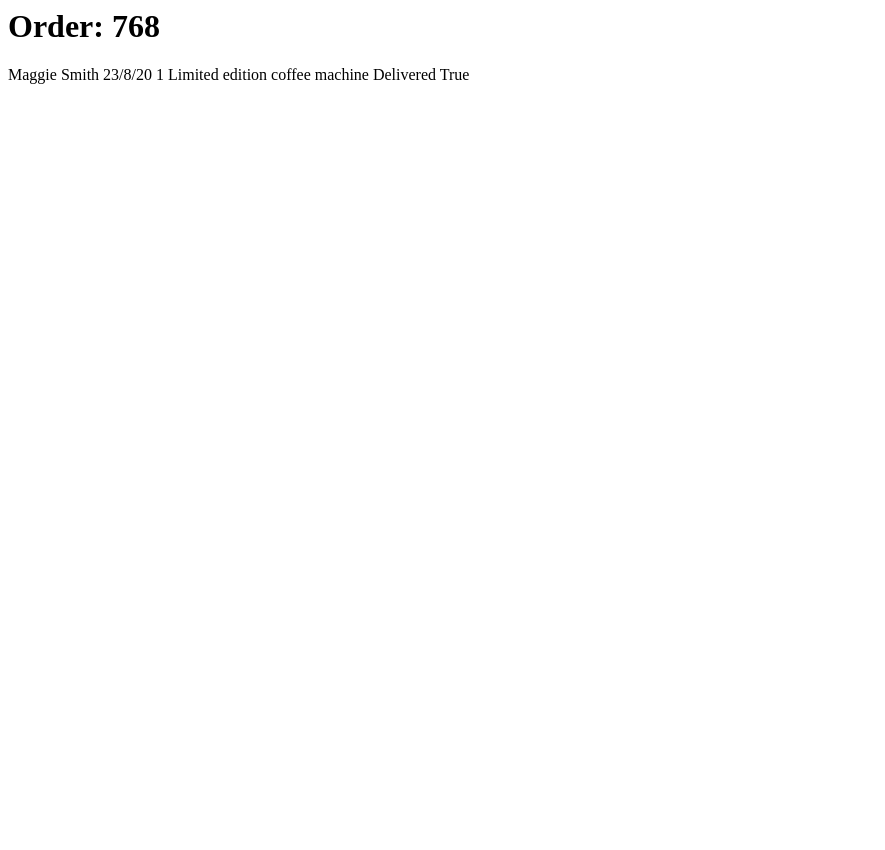
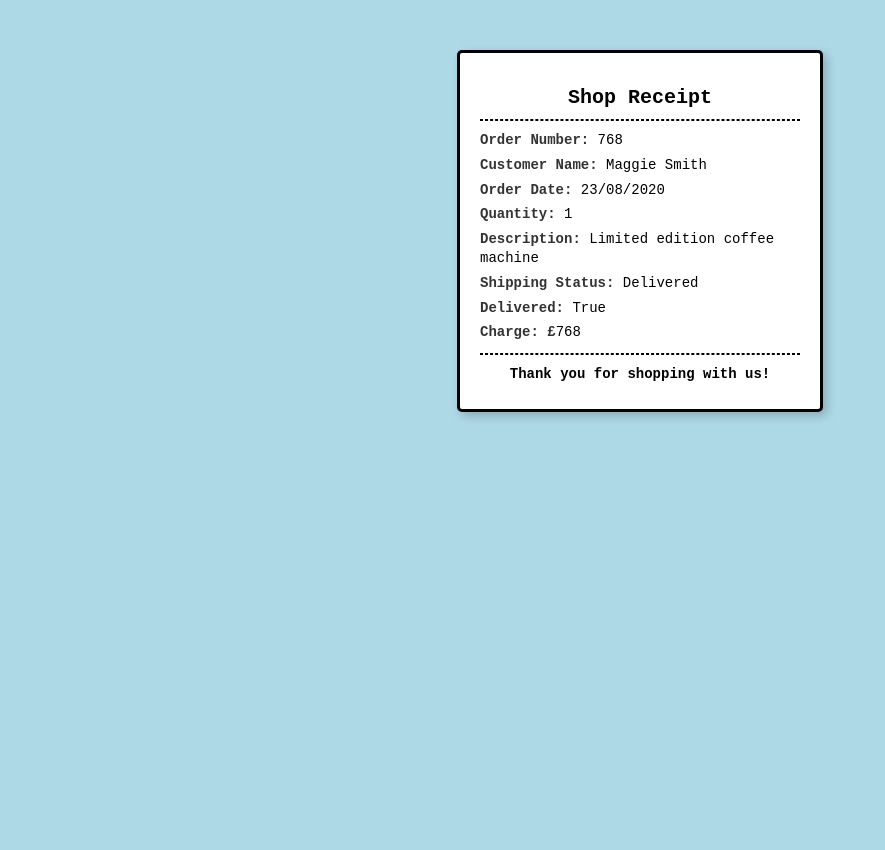
Before and after one commit to Illyriat/PythonCustomerOrders, a Flask app: page /orders/1 in a window 1280 px wide. Shown: the whole page, without its empty margins (0-885 px from the left). Before the commit the page ends 84 px from the top, so only its background shows below. Run offline with Flask 3, Linux system fonts and the light colour scheme.

Commit message:
Added more Orders, cleaned up with CSS for UI, added a chargeAmount to the Order Class

```diff
--- a/models/order_list.py
+++ b/models/order_list.py
@@ -1,31 +1,65 @@
 from models.orders import *
 
-order1 = Order("Alan Smith", "25/7/22", 2, 653, "Premium leather wallets", "Delivered", True)
-order2 = Order("Maggie Smith", "23/8/20", 1, 768, "Limited edition coffee machine", "Delivered", True)
-order3 = Order("Maggie Smith", "21/9/22", 15, 852, "Handmade ceramic cups", "Delivered", True)
-order4 = Order("John Doe", "10/5/23", 3, 900, "Wireless noise-canceling headphones", "Shipped", False)
-order5 = Order("Jane Doe", "12/6/23", 5, 1200, "Assorted scented candles", "Shipped", False)
-order6 = Order("Charlie Brown", "3/1/22", 8, 450, "Sketchbooks and fine art pencils", "Delivered", True)
-order7 = Order("Lisa Simpson", "7/3/21", 4, 375, "Classic novels book set", "Delivered", True)
-order8 = Order("Homer Simpson", "15/10/22", 12, 1500, "Assorted craft beer sampler", "Delivered", True)
-order9 = Order("Bart Simpson", "22/11/23", 6, 700, "Custom skateboard deck", "Processing", False)
-order10 = Order("Marge Simpson", "9/8/20", 2, 560, "Handwoven wool blankets", "Delivered", True)
-order11 = Order("Peter Griffin", "1/12/21", 10, 1050, "Bluetooth smart speakers", "Delivered", True)
-order12 = Order("Lois Griffin", "18/4/22", 7, 845, "Luxury skincare set", "Delivered", True)
-order13 = Order("Stewie Griffin", "26/5/22", 1, 299, "Limited edition toy collectibles", "Delivered", True)
-order14 = Order("Brian Griffin", "13/6/23", 3, 650, "Premium dog food and treats", "Shipped", False)
-order15 = Order("Chris Griffin", "29/9/21", 9, 800, "Gaming accessories bundle", "Delivered", True)
-order16 = Order("Meg Griffin", "5/7/22", 2, 430, "Trendy oversized sunglasses", "Delivered", True)
-order17 = Order("Clark Kent", "21/3/23", 4, 970, "Luxury fountain pens", "Shipped", False)
-order18 = Order("Bruce Wayne", "14/5/22", 20, 2500, "Custom-tailored suits", "Delivered", True)
-order19 = Order("Tony Stark", "9/11/20", 18, 3200, "High-end smartwatches", "Delivered", True)
-order20 = Order("Steve Rogers", "6/2/21", 5, 1250, "Vintage military collectibles", "Delivered", True)
-order21 = Order("Natasha Romanoff", "30/8/22", 7, 900, "Elegant evening dresses", "Delivered", True)
-order22 = Order("Thor Odinson", "17/10/21", 15, 1750, "Forged battle axes and shields", "Delivered", True)
-order23 = Order("Loki Laufeyson", "2/9/22", 8, 1450, "Mystical Norse artifacts", "Delivered", True)
+order1 = Order("Alan Smith", "25/07/2022", 2, 653, "Premium leather wallets", "Delivered", True, 1306)
+order2 = Order("Maggie Smith", "23/08/2020", 1, 768, "Limited edition coffee machine", "Delivered", True, 768)
+order3 = Order("Maggie Smith", "21/09/2022", 15, 852, "Handmade ceramic cups", "Delivered", True, 12780)
+order4 = Order("John Doe", "10/05/2023", 3, 900, "Wireless noise-canceling headphones", "Shipped", False, 2700)
+order5 = Order("Jane Doe", "12/06/2023", 5, 1200, "Assorted scented candles", "Shipped", False, 6000)
+order6 = Order("Charlie Brown", "03/01/2022", 8, 450, "Sketchbooks and fine art pencils", "Delivered", True, 3600)
+order7 = Order("Lisa Simpson", "07/03/2021", 4, 375, "Classic novels book set", "Delivered", True, 1500)
+order8 = Order("Homer Simpson", "15/10/2022", 12, 1500, "Assorted craft beer sampler", "Delivered", True, 18000)
+order9 = Order("Bart Simpson", "22/11/2023", 6, 700, "Custom skateboard deck", "Processing", False, 4200)
+order10 = Order("Marge Simpson", "09/08/2020", 2, 560, "Handwoven wool blankets", "Delivered", True, 1120)
+order11 = Order("Peter Griffin", "01/12/2021", 10, 1050, "Bluetooth smart speakers", "Delivered", True, 10500)
+order12 = Order("Lois Griffin", "18/04/2022", 7, 845, "Luxury skincare set", "Delivered", True, 5915)
+order13 = Order("Stewie Griffin", "26/05/2022", 1, 299, "Limited edition toy collectibles", "Delivered", True, 299)
+order14 = Order("Brian Griffin", "13/06/2023", 3, 650, "Premium dog food and treats", "Shipped", False, 1950)
+order15 = Order("Chris Griffin", "29/09/2021", 9, 800, "Gaming accessories bundle", "Delivered", True, 7200)
+order16 = Order("Meg Griffin", "05/07/2022", 2, 430, "Trendy oversized sunglasses", "Delivered", True, 860)
+order17 = Order("Clark Kent", "21/03/2023", 4, 970, "Luxury fountain pens", "Shipped", False, 3880)
+order18 = Order("Bruce Wayne", "14/05/2022", 20, 2500, "Custom-tailored suits", "Delivered", True, 50000)
+order19 = Order("Tony Stark", "09/11/2020", 18, 3200, "High-end smartwatches", "Delivered", True, 57600)
+order20 = Order("Steve Rogers", "06/02/2021", 5, 1250, "Vintage military collectibles", "Delivered", True, 6250)
+order21 = Order("Natasha Romanoff", "30/08/2022", 7, 900, "Elegant evening dresses", "Delivered", True, 6300)
+order22 = Order("Thor Odinson", "17/10/2021", 15, 1750, "Forged battle axes and shields", "Delivered", True, 26250)
+order23 = Order("Loki Laufeyson", "02/09/2022", 8, 1450, "Mystical Norse artifacts", "Delivered", True, 11600)
+order24 = Order("Diana Prince", "12/11/2023", 3, 880, "Gold-plated bracelets", "Processing", False, 2640)
+order25 = Order("Barry Allen", "04/07/2022", 6, 620, "Running shoes", "Delivered", True, 3720)
+order26 = Order("Arthur Curry", "19/08/2023", 10, 1450, "Waterproof diving gear", "Shipped", False, 14500)
+order27 = Order("Selina Kyle", "28/02/2021", 2, 1150, "Luxury leather handbags", "Delivered", True, 2300)
+order28 = Order("Harvey Dent", "03/06/2022", 5, 975, "High-end briefcases", "Delivered", True, 4875)
+order29 = Order("Bruce Banner", "11/05/2020", 12, 1600, "Scientific research kits", "Delivered", True, 19200)
+order30 = Order("Wade Wilson", "23/12/2023", 4, 490, "Collector's edition comic books", "Processing", False, 1960)
+order31 = Order("Scott Lang", "08/04/2023", 9, 820, "Miniature tech gadgets", "Shipped", False, 7380)
+order32 = Order("Jean Grey", "27/09/2022", 7, 730, "Psychology and self-help books", "Delivered", True, 5110)
+order33 = Order("Erik Lehnsherr", "15/07/2021", 3, 1850, "Custom-made metal sculptures", "Delivered", True, 5550)
+order34 = Order("Charles Xavier", "30/11/2023", 5, 980, "High-end wheelchairs", "Processing", False, 4900)
+order35 = Order("Logan Howlett", "14/01/2022", 8, 1200, "Survival and camping gear", "Delivered", True, 9600)
+order36 = Order("Raven Darkhölme", "21/06/2023", 6, 900, "Designer blue makeup sets", "Shipped", False, 5400)
+order37 = Order("Hank McCoy", "09/08/2020", 4, 750, "Biochemistry laboratory kits", "Delivered", True, 3000)
+order38 = Order("Ororo Munroe", "12/10/2021", 15, 1400, "Weather-resistant travel gear", "Delivered", True, 21000)
+order39 = Order("Tony Montana", "25/05/2022", 20, 3500, "Exclusive Cuban cigars", "Delivered", True, 70000)
+order40 = Order("Vito Corleone", "14/02/2021", 3, 5000, "Italian-made suits", "Delivered", True, 15000)
+order41 = Order("Michael Corleone", "22/11/2022", 2, 2750, "Rare vintage wine", "Delivered", True, 5500)
+order42 = Order("Walter White", "03/09/2023", 1, 2200, "Chemical synthesis sets", "Processing", False, 2200)
+order43 = Order("Jesse Pinkman", "17/07/2022", 5, 480, "Streetwear fashion bundle", "Delivered", True, 2400)
+order44 = Order("Saul Goodman", "11/06/2023", 9, 1300, "Legal consultation services", "Shipped", False, 11700)
+order45 = Order("Gus Fring", "29/10/2020", 7, 1600, "Gourmet chicken seasoning set", "Delivered", True, 11200)
+order46 = Order("Jack Sparrow", "05/12/2021", 6, 1450, "Antique pirate collectibles", "Delivered", True, 8700)
+order47 = Order("Will Turner", "18/03/2023", 3, 760, "Handcrafted swords", "Shipped", False, 2280)
+order48 = Order("Elizabeth Swann", "07/05/2022", 8, 1100, "Luxury pearl necklaces", "Delivered", True, 8800)
+order49 = Order("T’Challa", "24/08/2023", 4, 1900, "Vibranium-infused gadgets", "Processing", False, 7600)
+order50 = Order("Shuri", "20/02/2023", 10, 1750, "Cutting-edge tech accessories", "Shipped", False, 17500)
+order51 = Order("Erik Killmonger", "06/01/2022", 2, 2300, "Rare African artifacts", "Delivered", True, 4600)
+
+
+
 
 orders = [
     order1, order2, order3, order4, order5, order6, order7, order8, order9, order10,
     order11, order12, order13, order14, order15, order16, order17, order18, order19, order20,
-    order21, order22, order23
+    order21, order22, order23, order24, order25, order26, order27, order28, order29, order30,
+    order31, order32, order33, order34, order35, order36, order37, order38, order39, order40,
+    order41, order42, order43, order44, order45, order46, order47, order48, order49, order50,
+    order51
 ]
--- a/models/orders.py
+++ b/models/orders.py
@@ -1,5 +1,5 @@
 class Order:
-    def __init__(self, customer_name, order_date, quantity, order_number,description, shipping_status, delivered):
+    def __init__(self, customer_name, order_date, quantity, order_number,description, shipping_status, delivered, chargeAmount):
         self.customer_name = customer_name
         self.order_date = order_date
         self.quantity = quantity
@@ -7,3 +7,4 @@ class Order:
         self.description = description
         self.shipping_status = shipping_status
         self.delivered = delivered
+        self.chargeAmount = chargeAmount
--- /dev/null
+++ b/static/order.css
@@ -0,0 +1,57 @@
+/* General Page Styling */
+body {
+    font-family: "Courier New", Courier, monospace;
+    background-color: #add8e6;
+    display: flex;
+    justify-content: center;
+    align-items: flex-start;
+    height: 100vh;
+    margin: 0;
+    padding-top: 50px;
+}
+
+/* Receipt Container */
+.receipt {
+    width: 320px;
+    background: white;
+    padding: 20px;
+    border: 3px solid black;
+    box-shadow: 4px 4px 10px rgba(0, 0, 0, 0.2);
+    text-align: left;
+    border-radius: 5px;
+    position: relative;
+    z-index: 10;
+}
+
+/* Receipt Heading */
+.receipt h1 {
+    font-size: 20px;
+    text-align: center;
+    margin-bottom: 10px;
+}
+
+/* Horizontal Lines for Receipt Look */
+hr {
+    border: 1px dashed black;
+    margin: 10px 0;
+}
+
+/* Receipt Text */
+.receipt p {
+    font-size: 14px;
+    margin: 5px 0;
+    line-height: 1.4;
+}
+
+/* Bold Labels */
+.receipt strong {
+    color: #333;
+}
+
+/* Footer Message */
+.footer {
+    text-align: center;
+    font-size: 12px;
+    margin-top: 10px;
+    font-weight: bold;
+}
--- a/templates/orders.html
+++ b/templates/orders.html
@@ -1,12 +1,23 @@
 <html>
     <head>
-        <title></title>
+        <title>Order {{ order.order_number }}</title>
+        <link rel="stylesheet" type="text/css" href="{{ url_for('static', filename='order.css') }}">
     </head>
 
-    <body>
-        <h1>Order: {{order.order_number}}</h1>
-            <div>
-                <p>{{order.customer_name}} {{ order.order_date }} {{ order.quantity }} {{order.description}} {{order.shipping_status}} {{order.delivered}}</p>
-            </div>
+    <body class="body">
+        <div class="receipt">
+            <h1>Shop Receipt</h1>
+            <hr>
+            <p><strong>Order Number:</strong> {{ order.order_number }}</p>
+            <p><strong>Customer Name:</strong> {{ order.customer_name }}</p>
+            <p><strong>Order Date:</strong> {{ order.order_date }}</p>
+            <p><strong>Quantity:</strong> {{ order.quantity }}</p>
+            <p><strong>Description:</strong> {{ order.description }}</p>
+            <p><strong>Shipping Status:</strong> {{ order.shipping_status }}</p>
+            <p><strong>Delivered:</strong> {{ order.delivered }}</p>
+            <p><strong>Charge: £</strong>{{ order.chargeAmount }}</p>
+            <hr>
+            <p class="footer">Thank you for shopping with us!</p>
+        </div>
     </body>
 </html>
```
Also changed, not shown: static/main.css (added, +69 -0 lines), templates/index.html (+22 -8 lines), README.md, img/Receipt.JPG (added), img/ShopOrders.JPG (added).
